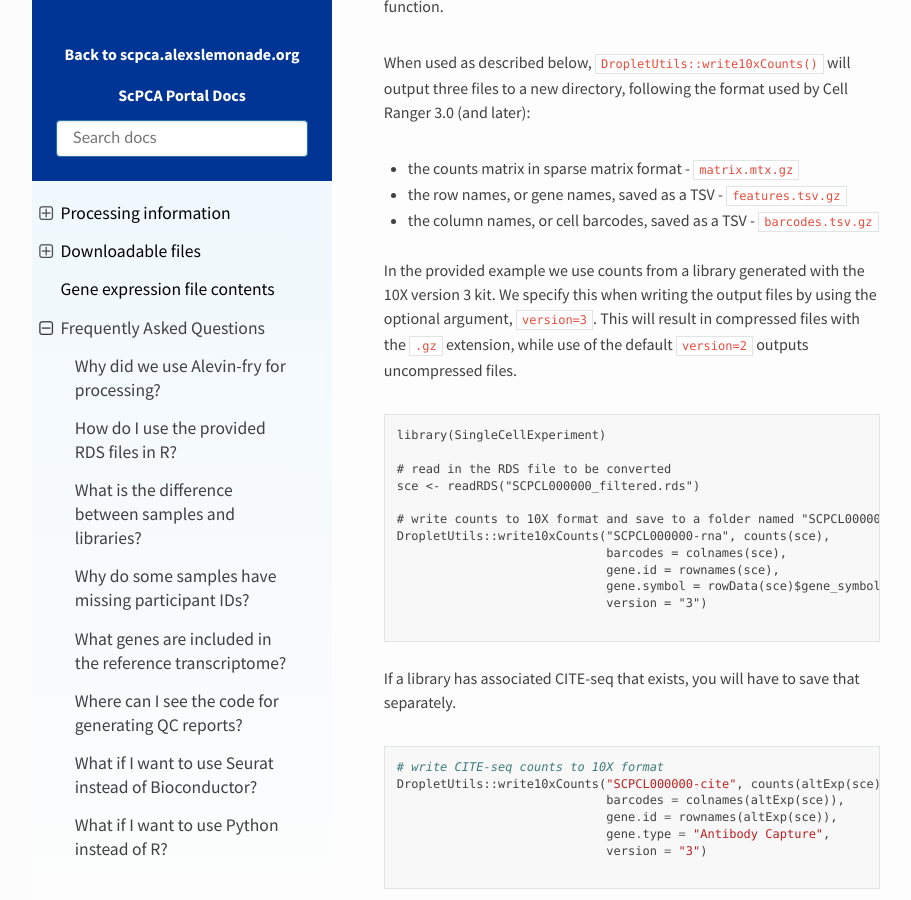
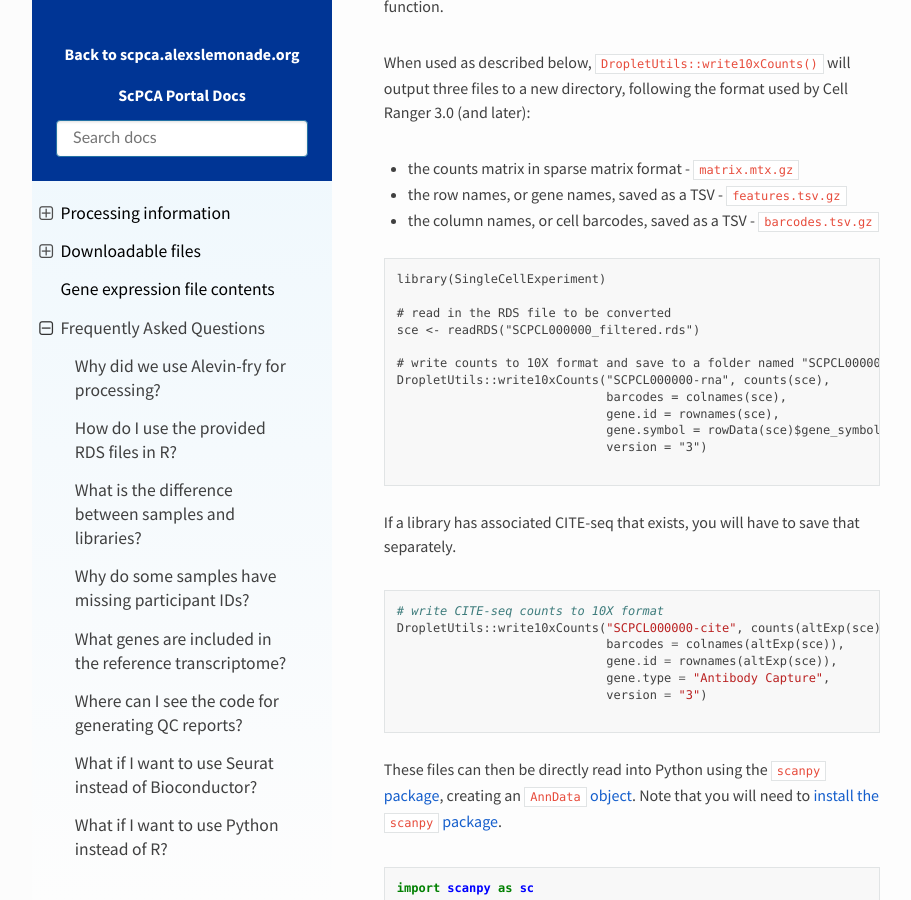
Before and after one commit to DongzeHE/scpca-docs, a Sphinx documentation site: the page built from docs/faq.md, in a window 1280 px wide and 900 px high, scrolled down 5202 px. Shown: the whole window, without its empty margins (158-1069 px from the left). Built offline with Sphinx 7.4.7 and the Read the Docs theme 2.0.0, drawn with Linux system fonts in a browser that asks for light colours.

Commit message:
delete text about versions

````diff
--- a/docs/faq.md
+++ b/docs/faq.md
@@ -130,9 +130,6 @@ When used as described below, `DropletUtils::write10xCounts()` will output three
 - the row names, or gene names, saved as a TSV - `features.tsv.gz`
 - the column names, or cell barcodes, saved as a TSV - `barcodes.tsv.gz`
 
-In the provided example we use counts from a library generated with the 10X version 3 kit.
-We specify this when writing the output files by using the optional argument, `version=3`.
-This will result in compressed files with the `.gz` extension, while use of the default `version=2` outputs uncompressed files.
 ```
 library(SingleCellExperiment)
 
````
